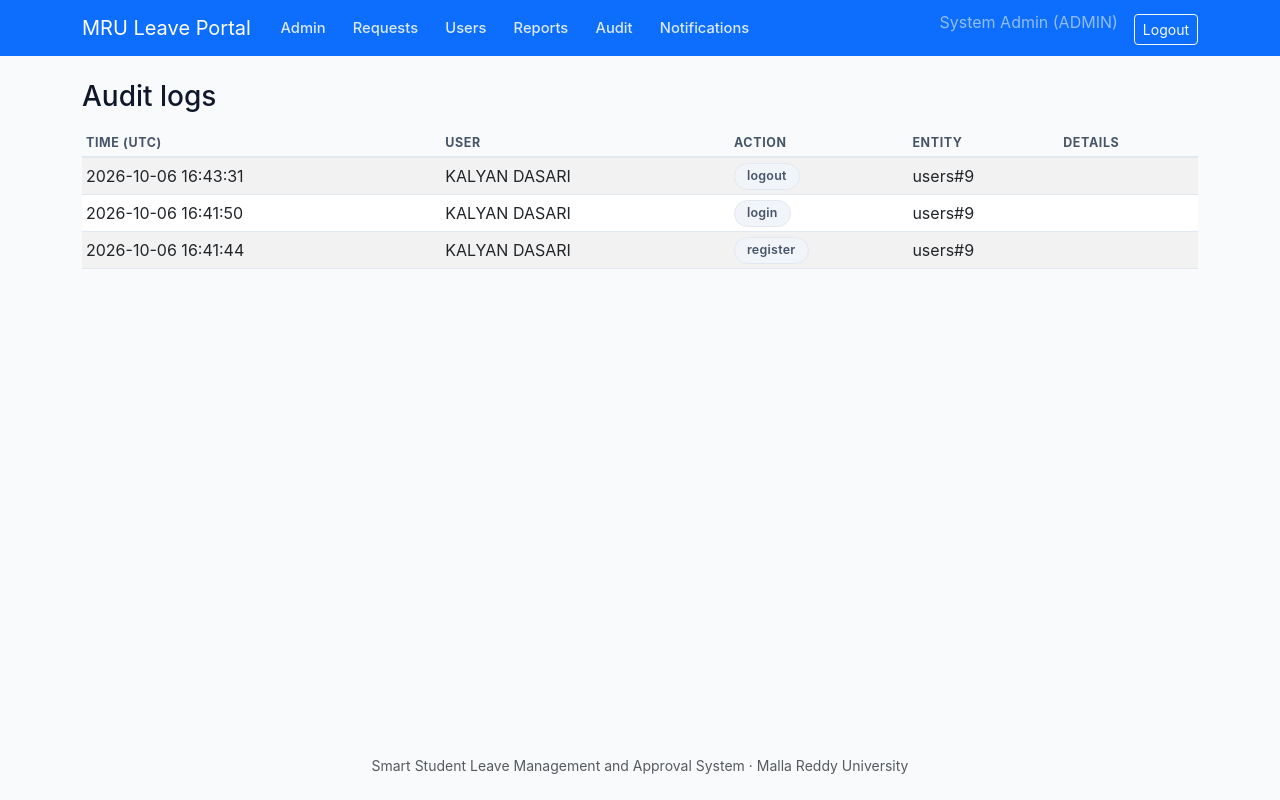
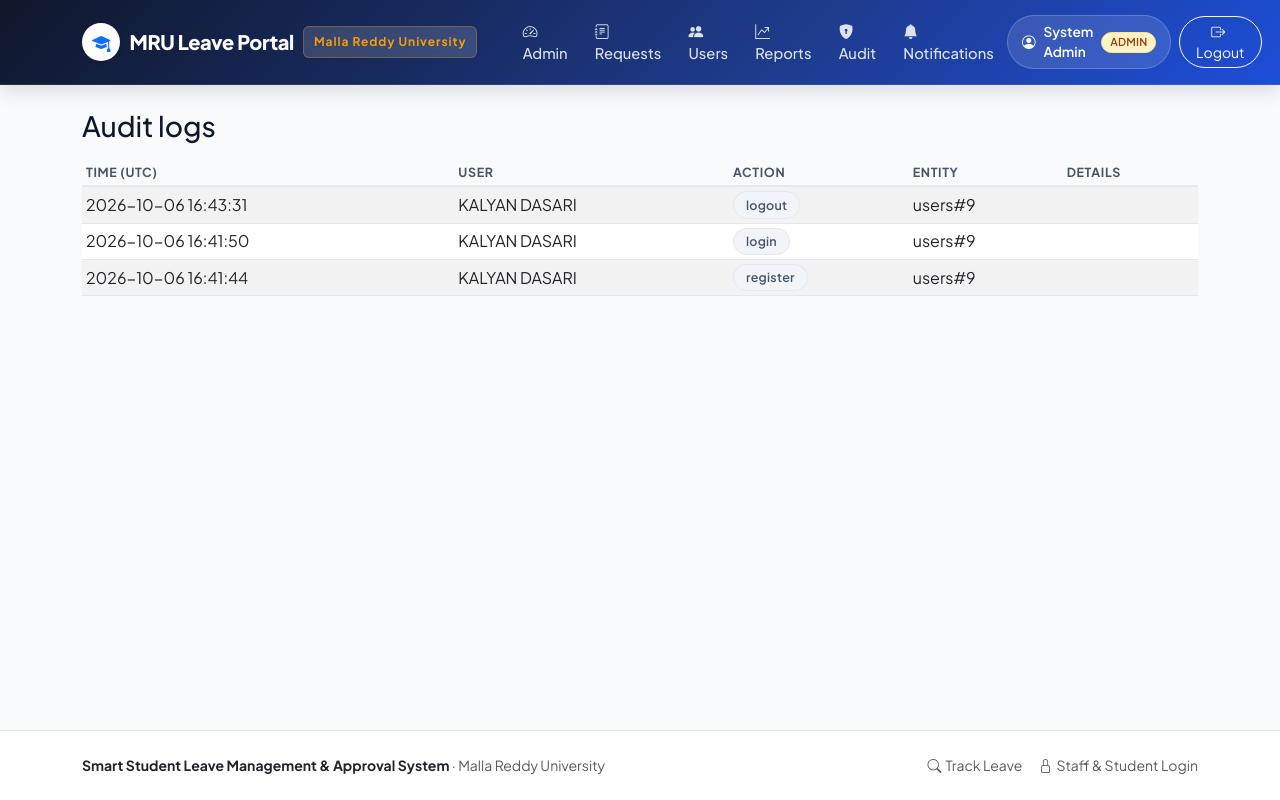
Before and after one commit to kalyan-dasari/leave-management, a Flask app: page /admin/audit in a window 1280 px wide. Run offline with Flask 3, Linux system fonts and the light colour scheme; a user stored in the database is signed in; data comes from the database, SQL or seed files in the repository; some libraries are stand-ins or nearby versions.

Commit message:
feat: add base layout template with navigation and user authentication states

```diff
--- a/templates/base.html
+++ b/templates/base.html
@@ -3,53 +3,82 @@
 <head>
   <meta charset="utf-8">
   <meta name="viewport" content="width=device-width, initial-scale=1">
-  <title>{% block title %}Leave Management{% endblock %} - Malla Reddy University</title>
+  <title>{% block title %}Leave Portal{% endblock %} - Malla Reddy University</title>
+  <link rel="preconnect" href="https://fonts.googleapis.com">
+  <link rel="preconnect" href="https://fonts.gstatic.com" crossorigin>
+  <link href="https://fonts.googleapis.com/css2?family=Plus+Jakarta+Sans:wght@400;500;600;700;800&family=Inter:wght@400;500;600;700&display=swap" rel="stylesheet">
   <link href="https://cdn.jsdelivr.net/npm/bootstrap@5.3.0/dist/css/bootstrap.min.css" rel="stylesheet">
+  <link href="https://cdn.jsdelivr.net/npm/bootstrap-icons@1.11.3/font/bootstrap-icons.min.css" rel="stylesheet">
   <link href="{{ url_for('static', filename='styles.css') }}" rel="stylesheet">
 </head>
 <body>
-<nav class="navbar navbar-expand-lg navbar-dark bg-primary no-print">
+<nav class="navbar navbar-expand-lg mru-navbar no-print">
   <div class="container">
-    <a class="navbar-brand" href="{{ url_for('main.dashboard') }}">MRU Leave Portal</a>
-    <button class="navbar-toggler" type="button" data-bs-toggle="collapse" data-bs-target="#nav">
-      <span class="navbar-toggler-icon"></span>
+    <a class="navbar-brand mru-brand-title" href="{{ url_for('main.dashboard') }}">
+      <span class="d-inline-flex align-items-center justify-content-center bg-white text-primary rounded-circle shadow-sm" style="width: 38px; height: 38px; font-size: 1.15rem;">
+        <i class="bi bi-mortarboard-fill"></i>
+      </span>
+      <span>MRU Leave Portal</span>
+      <span class="mru-brand-badge d-none d-sm-inline-block">Malla Reddy University</span>
+    </a>
+    <button class="navbar-toggler border-white border-opacity-25 text-white" type="button" data-bs-toggle="collapse" data-bs-target="#nav">
+      <i class="bi bi-list fs-4"></i>
     </button>
     <div class="collapse navbar-collapse" id="nav">
-      <ul class="navbar-nav me-auto">
+      <ul class="navbar-nav me-auto ps-lg-3">
         {% if current_user %}
           {% if current_user.role == 'student' %}
-            <li class="nav-item"><a class="nav-link" href="{{ url_for('student.dashboard') }}">Dashboard</a></li>
-            <li class="nav-item"><a class="nav-link" href="{{ url_for('student.new_request') }}">Apply for Leave</a></li>
-            <li class="nav-item"><a class="nav-link" href="{{ url_for('student.balances') }}">Leave Balance</a></li>
+            <li class="nav-item"><a class="nav-link" href="{{ url_for('student.dashboard') }}"><i class="bi bi-grid-fill me-1"></i> Dashboard</a></li>
+            <li class="nav-item"><a class="nav-link" href="{{ url_for('student.new_request') }}"><i class="bi bi-file-earmark-plus-fill me-1"></i> Apply for Leave</a></li>
+            <li class="nav-item"><a class="nav-link" href="{{ url_for('student.balances') }}"><i class="bi bi-clock-history me-1"></i> Leave Balance</a></li>
           {% elif current_user.role in ('faculty', 'hod') %}
-            <li class="nav-item"><a class="nav-link" href="{{ url_for('review.dashboard') }}">Review Queue</a></li>
+            <li class="nav-item"><a class="nav-link" href="{{ url_for('review.dashboard') }}"><i class="bi bi-clipboard-check-fill me-1"></i> Review Queue</a></li>
           {% elif current_user.role == 'admin' %}
-            <li class="nav-item"><a class="nav-link" href="{{ url_for('admin.dashboard') }}">Admin</a></li>
-            <li class="nav-item"><a class="nav-link" href="{{ url_for('review.dashboard') }}">Requests</a></li>
-            <li class="nav-item"><a class="nav-link" href="{{ url_for('admin.users') }}">Users</a></li>
-            <li class="nav-item"><a class="nav-link" href="{{ url_for('admin.reports') }}">Reports</a></li>
-            <li class="nav-item"><a class="nav-link" href="{{ url_for('admin.audit_logs') }}">Audit</a></li>
+            <li class="nav-item"><a class="nav-link" href="{{ url_for('admin.dashboard') }}"><i class="bi bi-speedometer2 me-1"></i> Admin</a></li>
+            <li class="nav-item"><a class="nav-link" href="{{ url_for('review.dashboard') }}"><i class="bi bi-journal-text me-1"></i> Requests</a></li>
+            <li class="nav-item"><a class="nav-link" href="{{ url_for('admin.users') }}"><i class="bi bi-people-fill me-1"></i> Users</a></li>
+            <li class="nav-item"><a class="nav-link" href="{{ url_for('admin.reports') }}"><i class="bi bi-graph-up-arrow me-1"></i> Reports</a></li>
+            <li class="nav-item"><a class="nav-link" href="{{ url_for('admin.audit_logs') }}"><i class="bi bi-shield-lock-fill me-1"></i> Audit</a></li>
           {% endif %}
           <li class="nav-item">
             <a class="nav-link" href="{{ url_for('main.notifications') }}">
-              Notifications
-              {% if unread_count %}<span class="badge bg-danger">{{ unread_count }}</span>{% endif %}
+              <i class="bi bi-bell-fill me-1"></i> Notifications
+              {% if unread_count %}<span class="badge bg-danger rounded-pill ms-1">{{ unread_count }}</span>{% endif %}
             </a>
           </li>
+        {% else %}
+          <li class="nav-item"><a class="nav-link" href="{{ url_for('main.dashboard') }}"><i class="bi bi-house-door-fill me-1"></i> Home</a></li>
+          <li class="nav-item"><a class="nav-link" href="{{ url_for('main.track') }}"><i class="bi bi-search me-1"></i> Track Leave</a></li>
         {% endif %}
       </ul>
-      <ul class="navbar-nav">
+      <ul class="navbar-nav align-items-lg-center gap-2">
         {% if current_user %}
-          <li class="nav-item"><span class="navbar-text me-3">{{ current_user.name }} ({{ current_user.role|upper }})</span></li>
+          <li class="nav-item">
+            <div class="user-pill">
+              <i class="bi bi-person-circle"></i>
+              <span>{{ current_user.name }}</span>
+              <span class="badge bg-warning text-dark text-uppercase py-1 px-2" style="font-size: 0.68rem;">{{ current_user.role }}</span>
+            </div>
+          </li>
           <li class="nav-item">
             <form method="post" action="{{ url_for('auth.logout') }}" class="d-inline">
               <input type="hidden" name="csrf_token" value="{{ csrf_token() }}">
-              <button class="btn btn-outline-light btn-sm mt-1">Logout</button>
+              <button class="btn btn-outline-light btn-sm px-3 rounded-pill">
+                <i class="bi bi-box-arrow-right me-1"></i> Logout
+              </button>
             </form>
           </li>
         {% else %}
-          <li class="nav-item"><a class="nav-link" href="{{ url_for('auth.login') }}">Login</a></li>
-          <li class="nav-item"><a class="nav-link" href="{{ url_for('auth.register') }}">Register</a></li>
+          <li class="nav-item">
+            <a class="btn btn-outline-light btn-sm px-3 rounded-pill" href="{{ url_for('auth.login') }}">
+              <i class="bi bi-box-arrow-in-right me-1"></i> Sign In
+            </a>
+          </li>
+          <li class="nav-item">
+            <a class="btn btn-light btn-sm px-3 text-primary fw-bold rounded-pill shadow-sm" href="{{ url_for('auth.register') }}">
+              <i class="bi bi-person-plus-fill me-1"></i> Student Register
+            </a>
+          </li>
         {% endif %}
       </ul>
     </div>
@@ -59,8 +88,9 @@
 <main class="container py-4">
   {% with messages = get_flashed_messages(with_categories=true) %}
     {% for category, message in messages %}
-      <div class="alert alert-{{ category }} alert-dismissible fade show" role="alert">
-        {{ message }}
+      <div class="alert alert-{{ category }} alert-dismissible fade show border-0 shadow-sm rounded-3 d-flex align-items-center gap-2" role="alert">
+        <i class="bi bi-info-circle-fill"></i>
+        <div class="flex-grow-1">{{ message }}</div>
         <button type="button" class="btn-close" data-bs-dismiss="alert"></button>
       </div>
     {% endfor %}
@@ -68,8 +98,16 @@
   {% block content %}{% endblock %}
 </main>
 
-<footer class="text-center text-muted small py-4 no-print">
-  Smart Student Leave Management and Approval System &middot; Malla Reddy University
+<footer class="mt-auto py-4 bg-white border-top text-muted small no-print">
+  <div class="container d-flex flex-column flex-md-row justify-content-between align-items-center gap-2">
+    <div>
+      <strong class="text-dark">Smart Student Leave Management &amp; Approval System</strong> &middot; Malla Reddy University
+    </div>
+    <div class="d-flex gap-3">
+      <a href="{{ url_for('main.track') }}" class="text-decoration-none text-muted"><i class="bi bi-search me-1"></i>Track Leave</a>
+      <a href="{{ url_for('auth.login') }}" class="text-decoration-none text-muted"><i class="bi bi-lock me-1"></i>Staff &amp; Student Login</a>
+    </div>
+  </div>
 </footer>
 <script src="https://cdn.jsdelivr.net/npm/bootstrap@5.3.0/dist/js/bootstrap.bundle.min.js"></script>
 </body>
```
